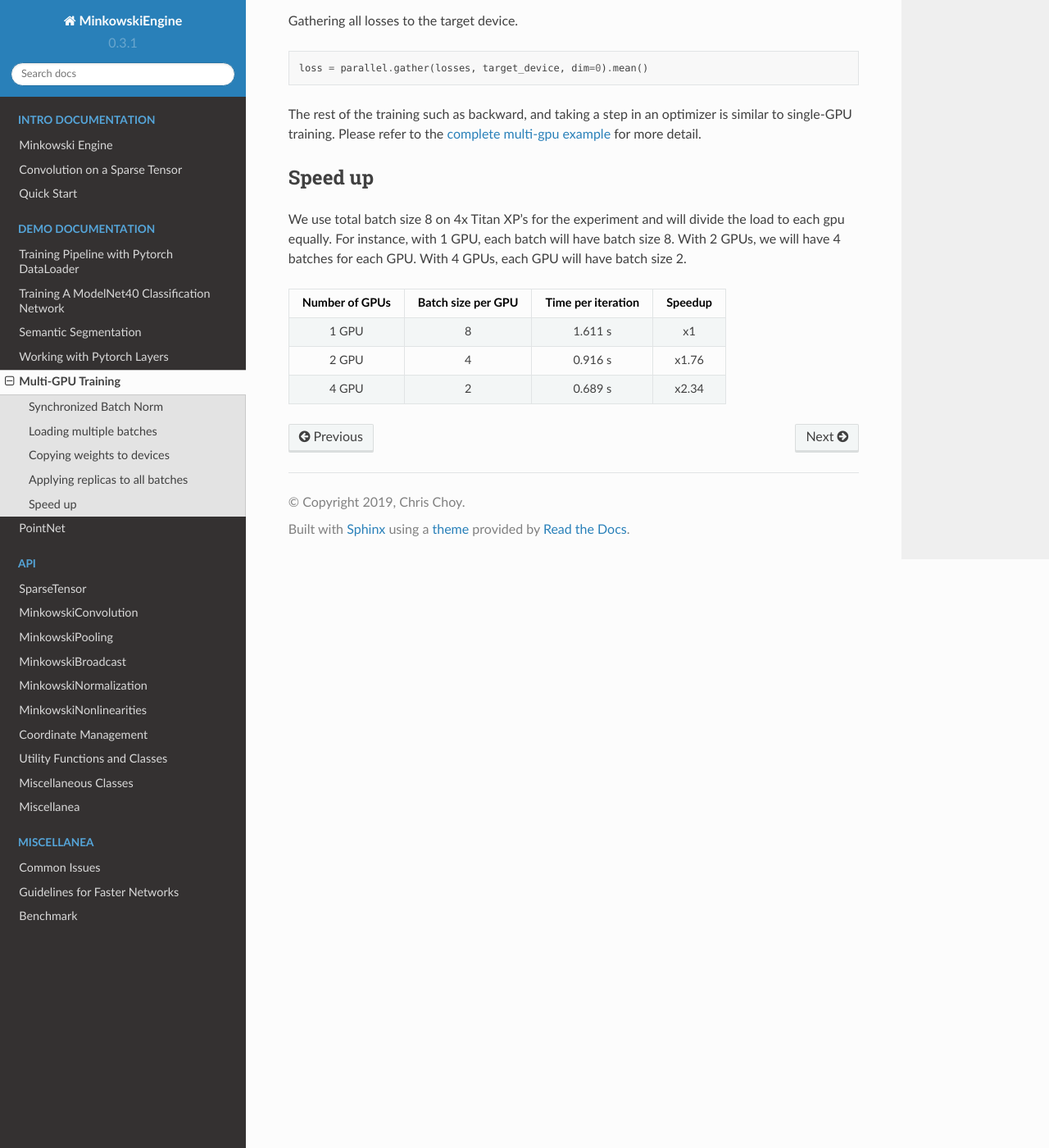
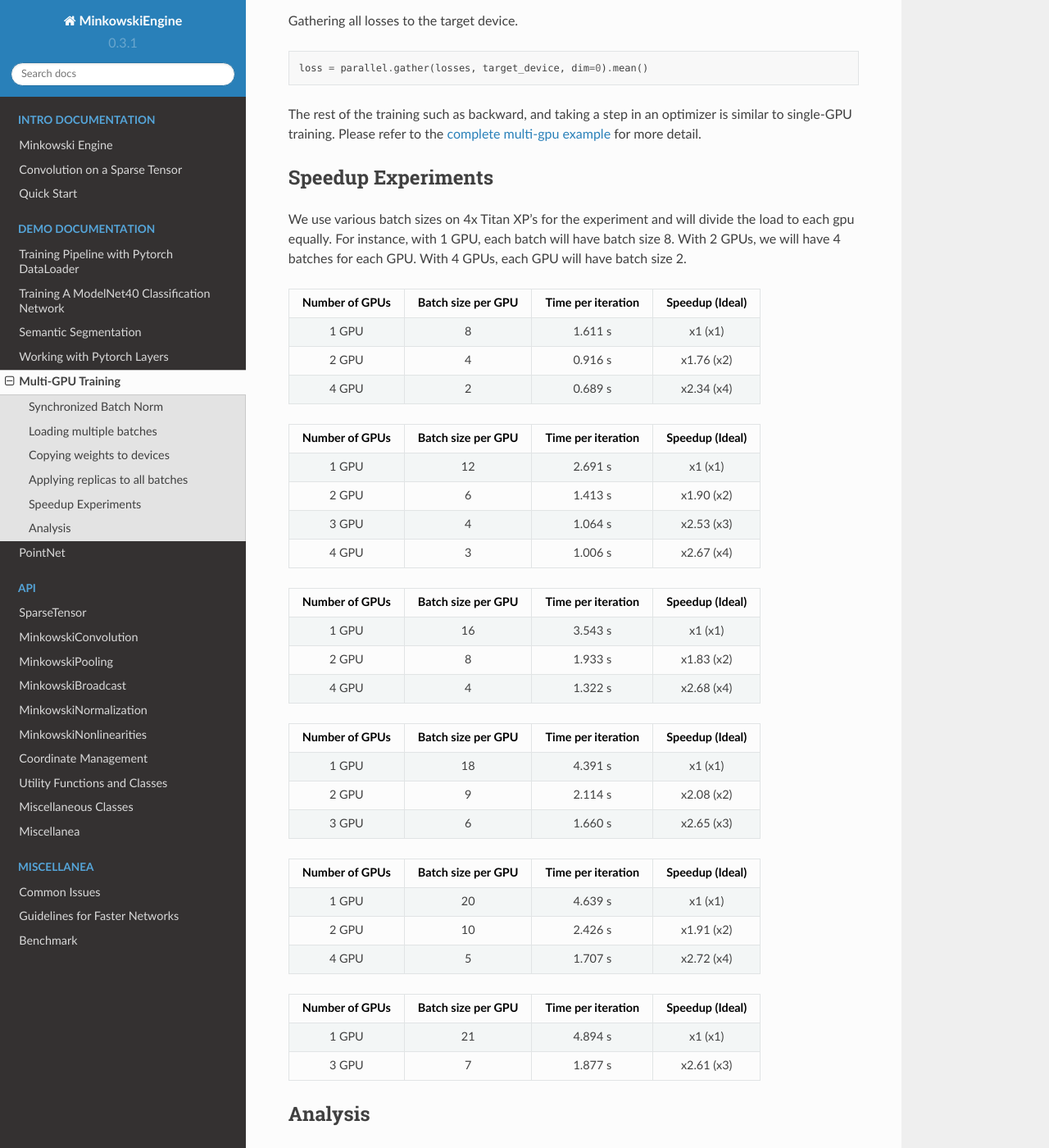
Before and after one commit to NVIDIA/MinkowskiEngine, a Sphinx documentation site: the page built from docs/demo/multigpu.md, in a window 1280 px wide and 1400 px high, scrolled down 1565 px. Shown: the whole window at 82% size. Built offline with Sphinx 7.4.7 and the Read the Docs theme 2.0.0, drawn with Linux system fonts in a browser that asks for light colours; some of the changed text lies outside the part shown.

Commit message:
multi-gpu speedup analysis

```diff
--- a/docs/demo/multigpu.md
+++ b/docs/demo/multigpu.md
@@ -80,14 +80,68 @@
 The rest of the training such as backward, and taking a step in an optimizer is similar to single-GPU training. Please refer to the [complete multi-gpu example](https://github.com/StanfordVL/MinkowskiEngine/blob/master/examples/multigpu.py) for more detail.
 
 
-Speed up
+Speedup Experiments
+-------------------
+
+We use various batch sizes on 4x Titan XP's for the experiment and will divide the load to each gpu equally. For instance, with 1 GPU, each batch will have batch size 8. With 2 GPUs, we will have 4 batches for each GPU. With 4 GPUs, each GPU will have batch size 2.
+
+
+| Number of GPUs | Batch size per GPU | Time per iteration | Speedup (Ideal) |
+|:--------------:|:------------------:|:------------------:|:---------------:|
+| 1 GPU          | 8                  | 1.611 s            | x1      (x1)    |
+| 2 GPU          | 4                  | 0.916 s            | x1.76   (x2)    |
+| 4 GPU          | 2                  | 0.689 s            | x2.34   (x4)    |
+
+
+
+| Number of GPUs | Batch size per GPU | Time per iteration | Speedup (Ideal) |
+|:--------------:|:------------------:|:------------------:|:---------------:|
+| 1 GPU          | 12                 | 2.691 s            | x1      (x1)    |
+| 2 GPU          | 6                  | 1.413 s            | x1.90   (x2)    |
+| 3 GPU          | 4                  | 1.064 s            | x2.53   (x3)    |
+| 4 GPU          | 3                  | 1.006 s            | x2.67   (x4)    |
+
+
+
+| Number of GPUs | Batch size per GPU | Time per iteration | Speedup (Ideal) |
+|:--------------:|:------------------:|:------------------:|:---------------:|
+| 1 GPU          | 16                 | 3.543 s            | x1      (x1)    |
+| 2 GPU          | 8                  | 1.933 s            | x1.83   (x2)    |
+| 4 GPU          | 4                  | 1.322 s            | x2.68   (x4)    |
+
+
+
+| Number of GPUs | Batch size per GPU | Time per iteration | Speedup (Ideal) |
+|:--------------:|:------------------:|:------------------:|:---------------:|
+| 1 GPU          | 18                 | 4.391 s            | x1      (x1)    |
+| 2 GPU          | 9                  | 2.114 s            | x2.08   (x2)    |
+| 3 GPU          | 6                  | 1.660 s            | x2.65   (x3)    |
+
+
+
+| Number of GPUs | Batch size per GPU | Time per iteration | Speedup (Ideal) |
+|:--------------:|:------------------:|:------------------:|:---------------:|
+| 1 GPU          | 20                 | 4.639 s            | x1      (x1)    |
+| 2 GPU          | 10                 | 2.426 s            | x1.91   (x2)    |
+| 4 GPU          | 5                  | 1.707 s            | x2.72   (x4)    |
+
+
+| Number of GPUs | Batch size per GPU | Time per iteration | Speedup (Ideal) |
+|:--------------:|:------------------:|:------------------:|:---------------:|
+| 1 GPU          | 21                 | 4.894 s            | x1      (x1)    |
+| 3 GPU          | 7                  | 1.877 s            | x2.61   (x3)    |
+
+
+Analysis
 --------
 
-We use total batch size 8 on 4x Titan XP's for the experiment and will divide the load to each gpu equally. For instance, with 1 GPU, each batch will have batch size 8. With 2 GPUs, we will have 4 batches for each GPU. With 4 GPUs, each GPU will have batch size 2.
+We observe that the speedup is pretty modest with smaller batch sizes. However, for large batch sizes (e.g. 18 and 20), the speedup increases as the thread initialization overhead gets amortized over the large job sizes.
 
+Also, in all cases, using 4 GPUs is not efficient and the speed up seems very small (x2.65 for 3-GPU with total batch size 18 vs. x2.72 for 4-GPU with total batch size 20). Thus, it is recommended to use up to 3 GPUs with large batch sizes.
 
-| Number of GPUs | Batch size per GPU | Time per iteration | Speedup |
-|:--------------:|:------------------:|:------------------:|:-------:|
-| 1 GPU          | 8                  | 1.611 s            | x1      |
-| 2 GPU          | 4                  | 0.916 s            | x1.76   |
-| 4 GPU          | 2                  | 0.689 s            | x2.34   |
+| Number of GPUs | Average Speedup (Ideal) |
+|:--------------:|:-----------------------:|
+| 1 GPU          | x1      (x1)            |
+| 2 GPU          | x1.90   (x2)            |
+| 3 GPU          | x2.60   (x3)            |
+| 4 GPU          | x2.60   (x4)            |
```
